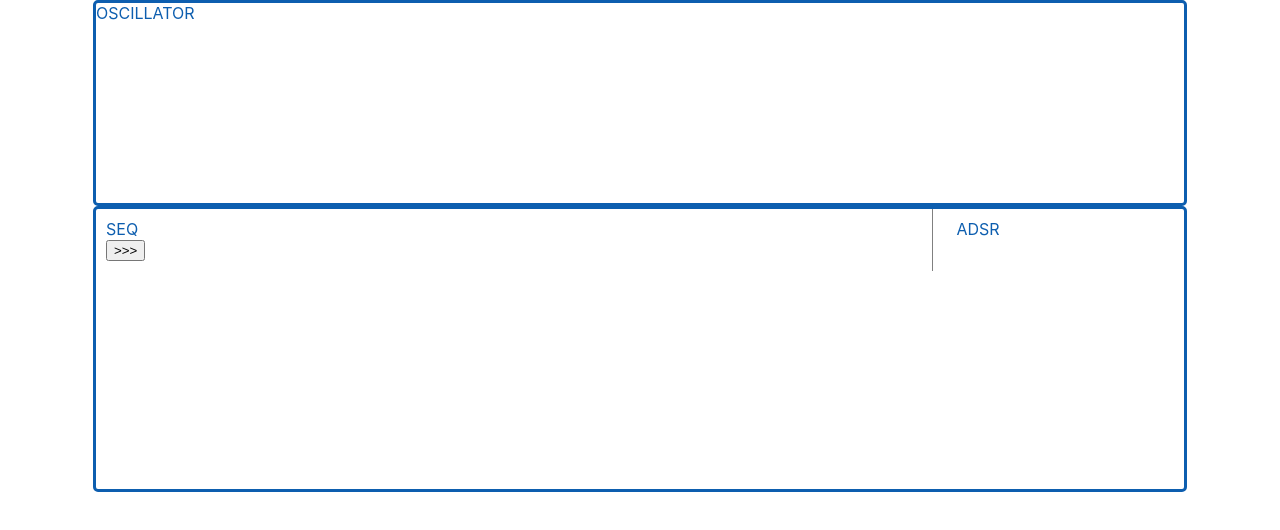
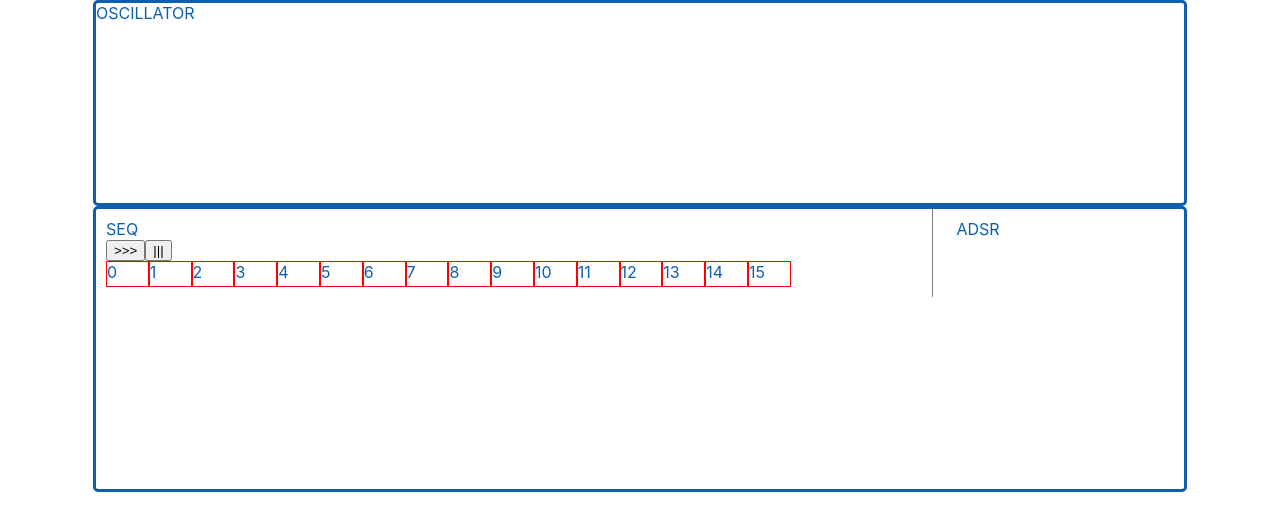
Before and after one commit to mscbr/lindos_synth, a React (Create React App) app: page / in a window 1280 px wide. Shown: the top 530 px of the page. Built offline with nearby package versions, Linux system fonts and the light colour scheme.

Commit message:
initial implementation of Tone.Sequence sequencer

```diff
--- a/src/components/Synth.js
+++ b/src/components/Synth.js
@@ -1,5 +1,6 @@
 import React, { Component } from 'react';
 import Tone from 'tone'
+
 //import '../App.css'
 
 import Sequencer from './seq/Sequencer';
@@ -8,13 +9,28 @@ class Synth extends Component {
     constructor(props) {
         super(props);
         this.state = {
-            synth: new Tone.Synth()
+
         }
-        this.state.synth.toMaster();
+
     }
-    triggerSynth = () => {
-        this.state.synth.triggerAttackRelease('D3', '8n');
-        console.log('triggered');
+    componentDidMount() {
+      this.synth = new Tone.Synth();
+      this.synth.toMaster();
+      console.log(this.synth);
+      this.seq = new Tone.Sequence((time, value) => {
+        console.log(this.synth);
+        this.synth.triggerAttackRelease(value, "16n", time);
+      }, ["C4", "E2"], "16n");
+      //this.seq.loop = true;
+
+    }
+    triggerSeq = () => {
+      this.seq.start();
+      Tone.Transport.start();
+    }
+    stopSeq = () => {
+      Tone.Transport.stop();
+      this.seq.stop();
     }
   render() {
     return (
@@ -25,7 +41,7 @@ class Synth extends Component {
         <div className="control">
           <div className="seq">
           SEQ
-          <Sequencer triggerSynth={this.triggerSynth} />
+          <Sequencer triggerSeq={this.triggerSeq} stopSeq={this.stopSeq} />
           </div>
           <div className="adsr">
           ADSR
--- a/src/components/seq/Sequencer.js
+++ b/src/components/seq/Sequencer.js
@@ -1,17 +1,51 @@
 import React, { Component } from 'react'
+
+const rowStyle = {
+  display: 'flex',
+  //flexFlow: 'row wrap'
+
+}
+const stepStyle = {
+  width: '5%',
+  height: '3vh',
+  border: '1px solid red',
+}
 
 export default class Sequencer extends Component {
     constructor(props) {
         super(props);
         this.state = {
-            triggerSynth: props.triggerSynth
+            triggerSeq: props.triggerSeq,
+            stopSeq: props.stopSeq
         }
     }
+
+    makeRow = () => {
+      const steps = [];
+
+      for(let i = 0; i < 33; i++) {
+        steps.push(
+          <div style={stepStyle}>
+          {i}
+          </div>
+        );
+      }
+
+      return steps;
+    }
+
   render() {
-      console.log(this.state);
+    const steps = this.makeRow();
+    console.log(steps);
     return (
-      <div>
-        <button onClick={this.state.triggerSynth}>>>></button>
+      <div className='s'>
+        <button onClick={this.state.triggerSeq}>>>></button>
+        <button onClick={this.state.stopSeq}>|||</button>
+        <div style={rowStyle}>
+          {steps.map((step, index) => {
+            return index<16 ? step : null;
+          })}
+        </div>
       </div>
     )
   }
```
Also changed, not shown: src/components/oscillator/TestStateComp.js (deleted, +0 -26 lines).
